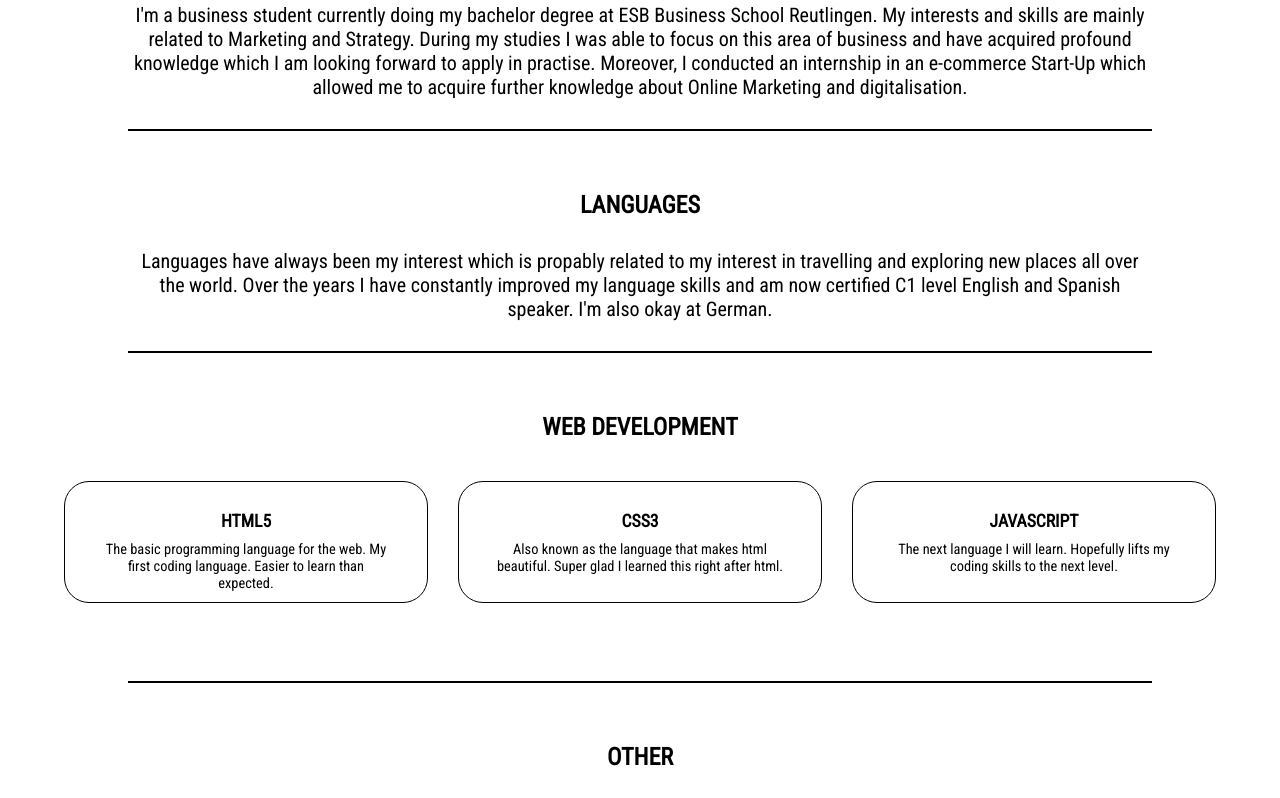
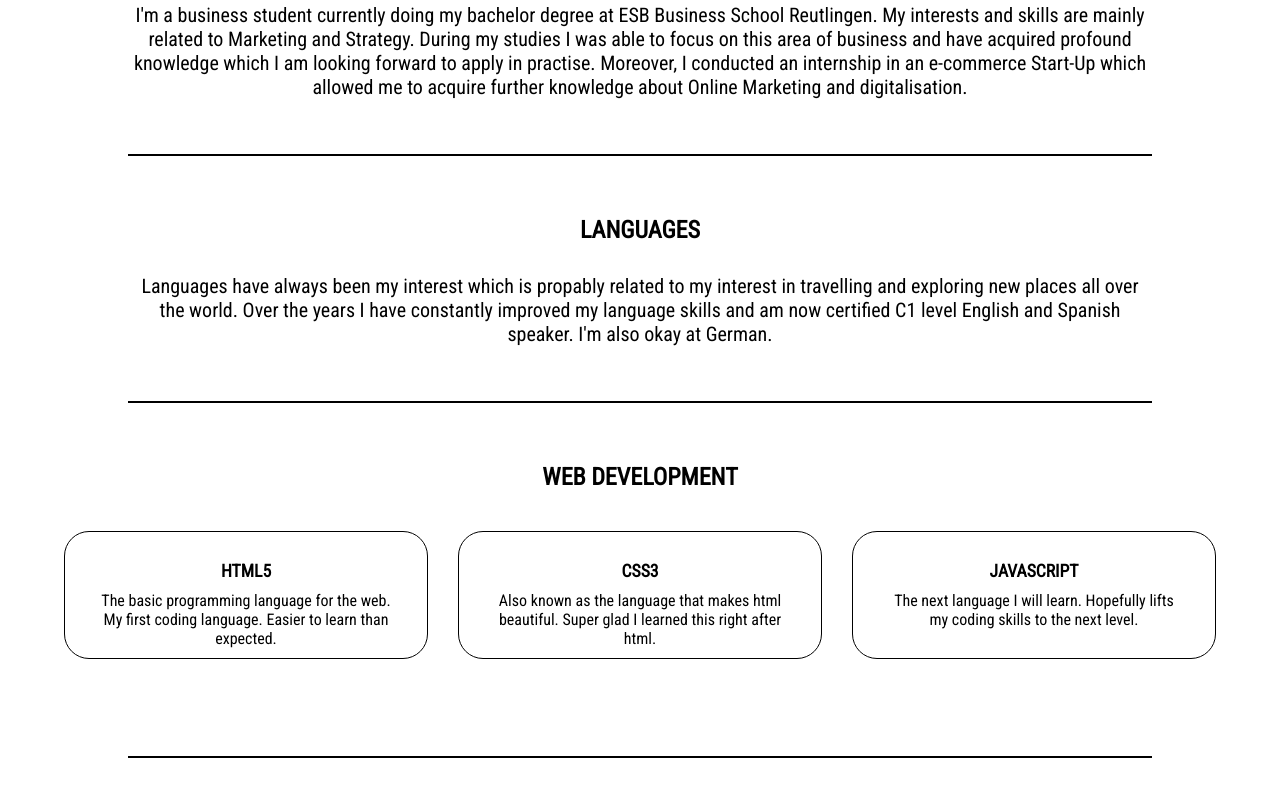
Before and after one commit to tomhaas007/tomhaas007.github.io, a plain HTML site: page skills.html in a window 1280 px wide. Shown: the part 755-1553 px from the top of the page. Drawn offline with Linux system fonts and the light colour scheme; a web font is replaced by a local one.

Commit message:
Cosmetics

```diff
--- a/myfirstdesign.css
+++ b/myfirstdesign.css
@@ -12,7 +12,7 @@ html, body{
 nav{
   background-color: transparent;
   padding-top: 30px;
-  color: ;
+  padding-right: 10px;
   width: 100%;
   height: 50px;
 }
--- a/skills.css
+++ b/skills.css
@@ -78,7 +78,7 @@ p{
 }
 
 hr{
-  margin-top: 30px;
+  margin-top: 55px;
 }
 
 footer{
@@ -119,7 +119,7 @@ footer{
   align-items: center;
   justify-content: center;
   margin-bottom: 10px;
-  font-size: 0.9em;
+  font-size: 1em;
 }
 
 .grid{
```
